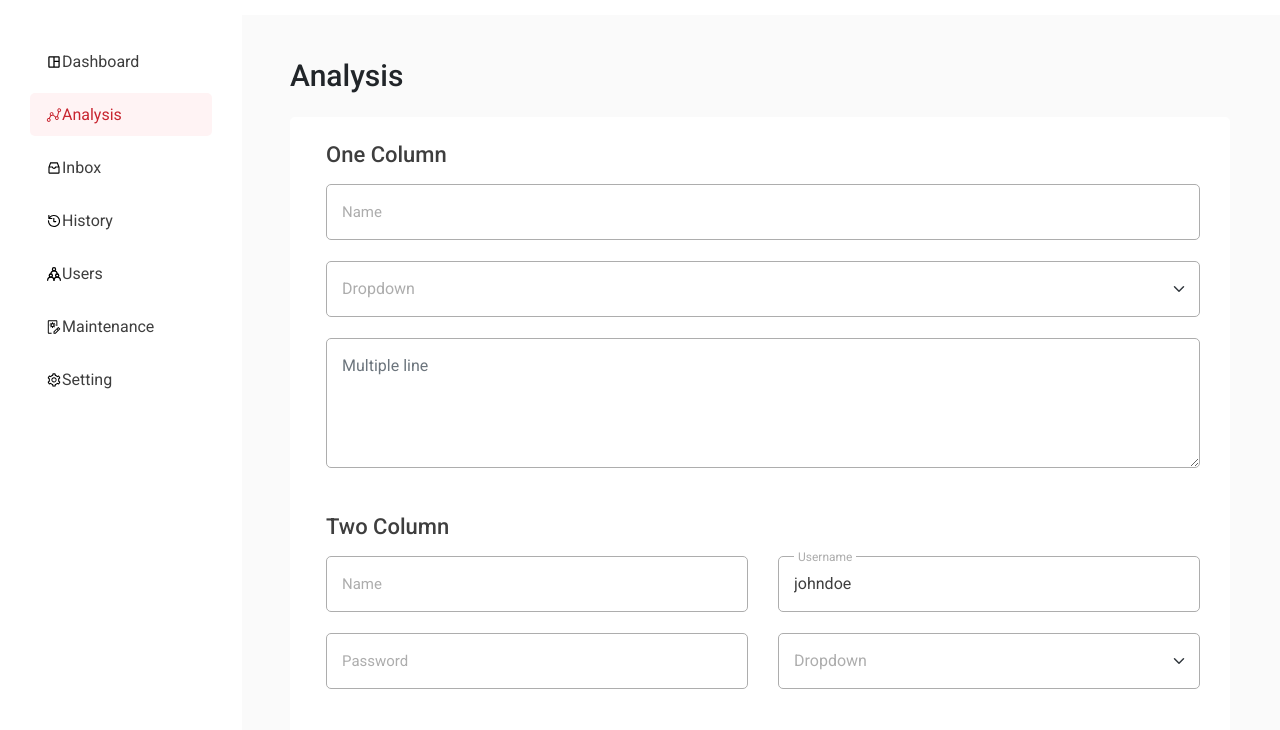
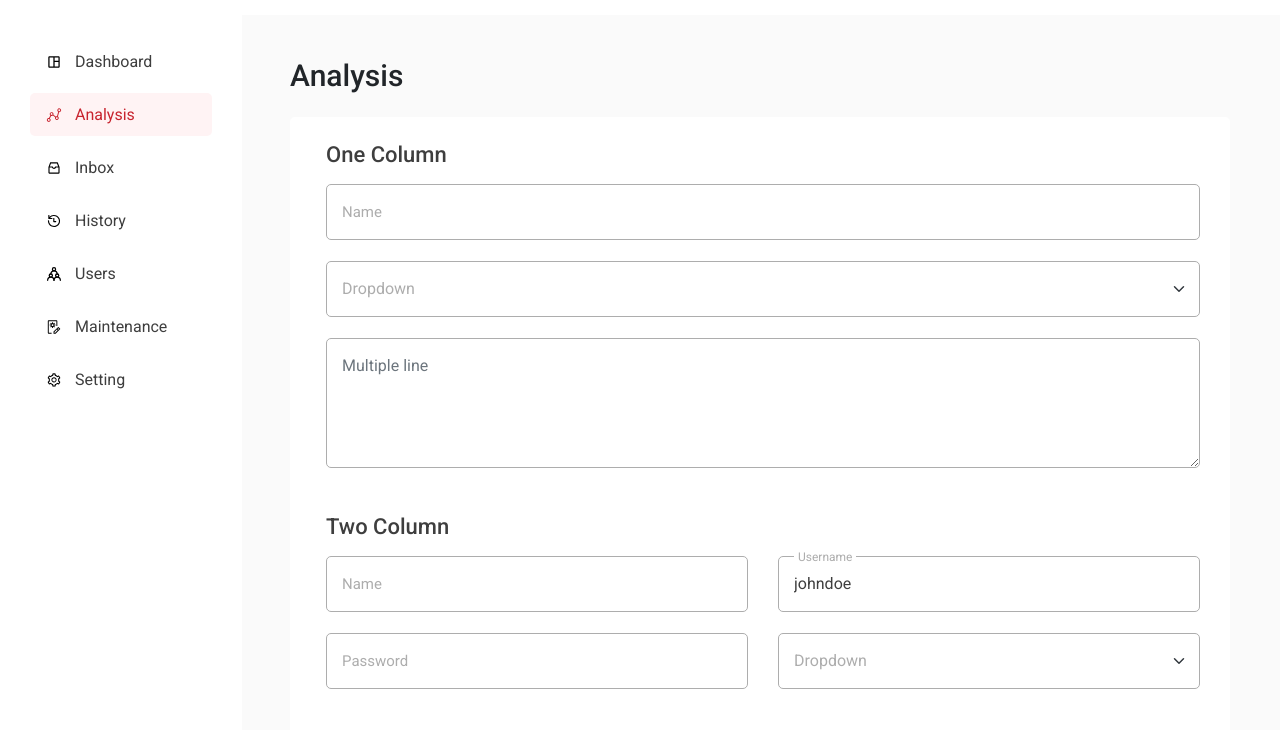
Before and after one commit to KdB13/tatva-assignment, a plain HTML site: page innerpage.html in a window 1280 px wide. Shown: the part 65-795 px from the top of the page. Drawn offline with Linux system fonts and the light colour scheme.

Commit message:
Fix bug for innerpage

```diff
--- a/innerpage.html
+++ b/innerpage.html
@@ -55,32 +55,46 @@
           <nav class="sidebar h-100">
             <ul class="nav flex-column">
               <li class="nav-item">
+                <a href="dashboard.html" class="nav-link" aria-current="page">
                   <img src="./images/dashboard-default.svg" alt="">
-                <a href="dashboard.html" class="nav-link" aria-current="page">Dashboard</a>
+                  <span>Dashboard</span>
+                </a>
               </li>
               <li class="nav-item active">
+                <a href="innerpage.html" class="nav-link">
                   <img src="./images/graph-active.svg" alt="">
-                <a href="innerpage.html" class="nav-link">Analysis</a>
+                  <span>Analysis</span>
+                </a>
               </li>
               <li class="nav-item">
+                <a href="#" class="nav-link">
                   <img src="./images/inbox-default.svg" alt="">
-                <a href="#" class="nav-link">Inbox</a>
+                  <span>Inbox</span>
+                </a>
               </li>
               <li class="nav-item">
+                <a href="#" class="nav-link">
                   <img src="./images/clock-default.svg" alt="">
-                <a href="#" class="nav-link">History</a>
+                  <span>History</span>
+                </a>
               </li>
               <li class="nav-item">
+                <a href="#" class="nav-link">
                   <img src="./images/user-default.svg" alt="">
-                <a href="#" class="nav-link">Users</a>
+                  <span>Users</span>
+                </a>
               </li>
               <li class="nav-item">
+                <a href="#" class="nav-link">
                   <img src="./images/maintenance-default.svg" alt="">
-                <a href="#" class="nav-link">Maintenance</a>
+                  <span>Maintenance</span>
+                </a>
               </li>
               <li class="nav-item">
+                <a href="#" class="nav-link">
                   <img src="./images/setting-default.svg" alt="">
-                <a href="#" class="nav-link">Setting</a>
+                  <span>Setting</span>
+                </a>
               </li>
             </ul>
           </nav>
```
Lines whose indentation alone changed are shown as unchanged.
